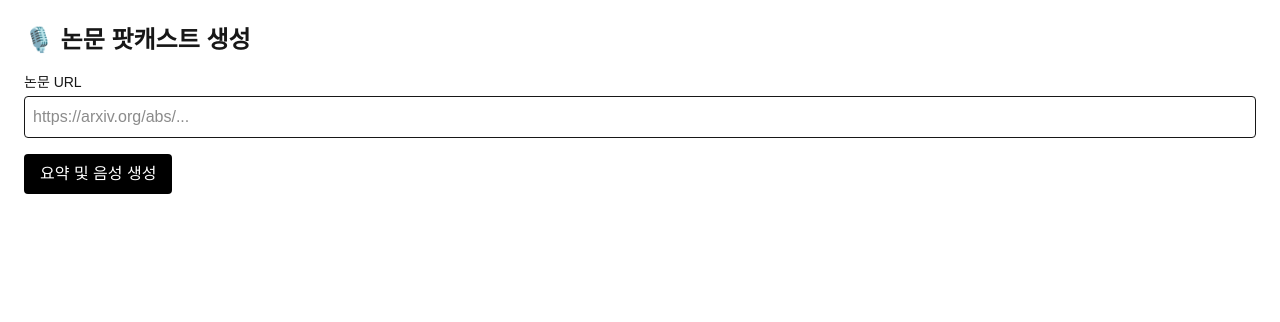
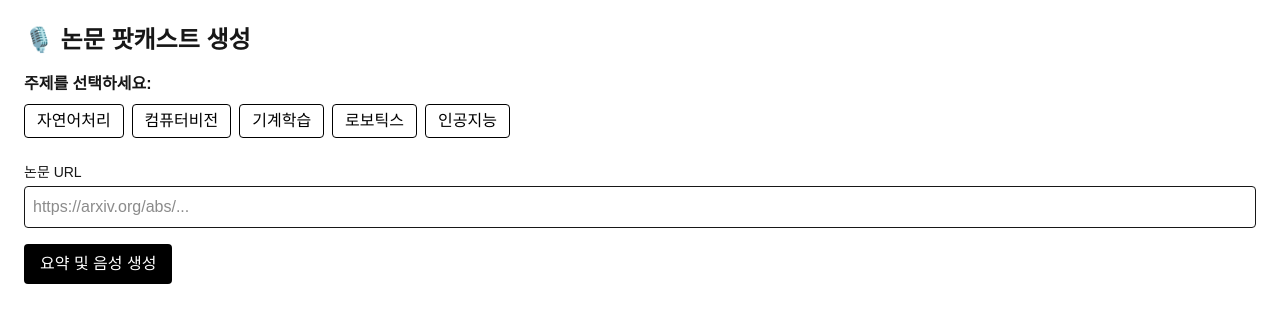
Before and after one commit to jungilgwon/voicepaper-ui, a Next.js app: page /generate in a window 1280 px wide. Shown: the top 322 px of the page. Built offline with nearby package versions, Linux system fonts and the light colour scheme.

Commit message:
generate api test

```diff
--- a/src/app/generate/page.tsx
+++ b/src/app/generate/page.tsx
@@ -1,8 +1,44 @@
-// src/app/generate/page.tsx
+'use client'
+
+import { useState } from 'react'
+
+const categories = [
+  { name: "자연어처리", code: "cs.CL" },
+  { name: "컴퓨터비전", code: "cs.CV" },
+  { name: "기계학습", code: "cs.LG" },
+  { name: "로보틱스", code: "cs.RO" },
+  { name: "인공지능", code: "cs.AI" },
+]
+
 export default function GeneratePage() {
+  const [selectedCategory, setSelectedCategory] = useState<string | null>(null)
+
+  const handleCategoryClick = (code: string) => {
+    setSelectedCategory(code)
+    console.log('선택된 주제:', code)
+    // TODO: fetch(`/api/arxiv/list?cat=${code}`)
+  }
+
   return (
     <main className="p-6">
       <h1 className="text-2xl font-bold mb-4">🎙️ 논문 팟캐스트 생성</h1>
+
+      <div className="mb-6">
+        <p className="font-semibold mb-2">주제를 선택하세요:</p>
+        <div className="flex flex-wrap gap-2">
+          {categories.map((cat) => (
+            <button
+              key={cat.code}
+              onClick={() => handleCategoryClick(cat.code)}
+              className={`px-3 py-1 rounded border
+                ${selectedCategory === cat.code ? 'bg-black text-white' : 'bg-white text-black'}`}
+            >
+              {cat.name}
+            </button>
+          ))}
+        </div>
+      </div>
+
       <form className="space-y-4">
         <div>
           <label className="block text-sm font-medium mb-1">논문 URL</label>
```
